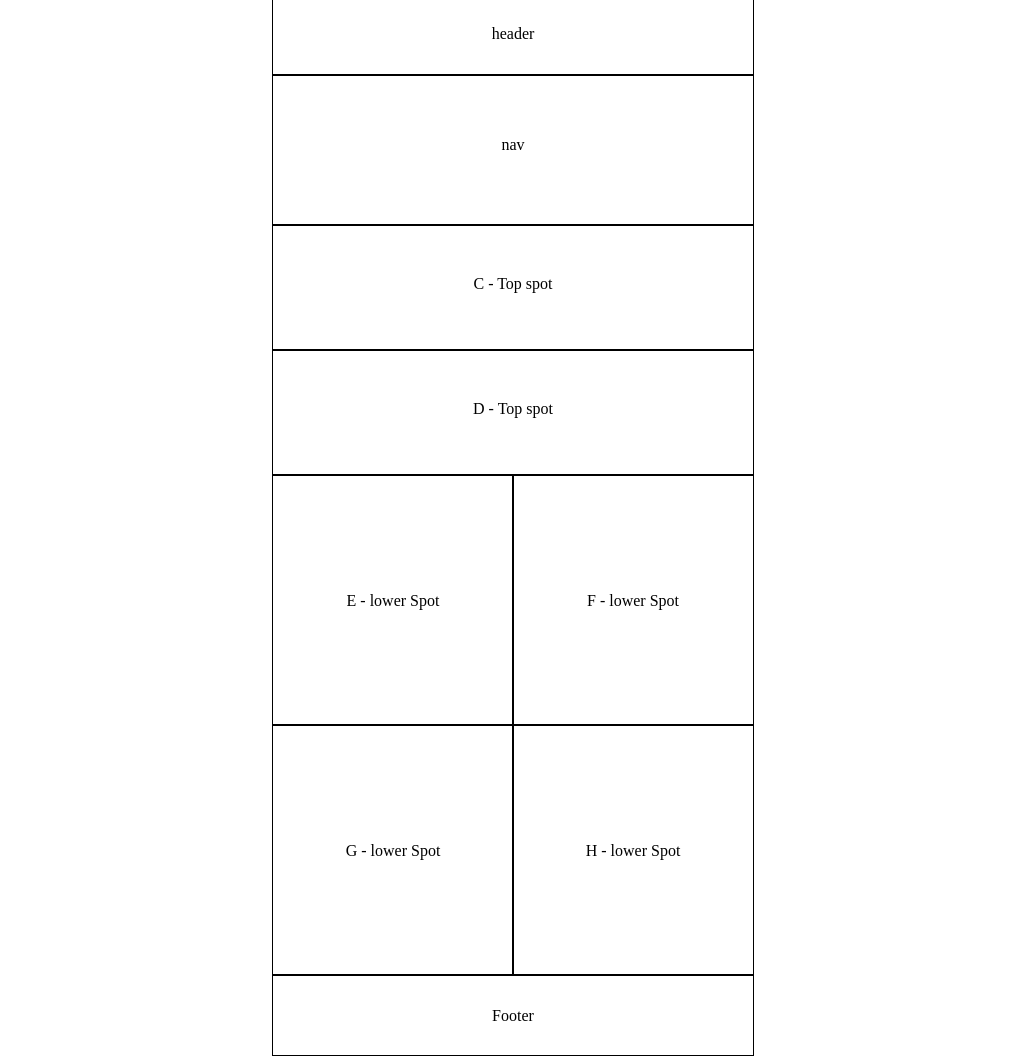
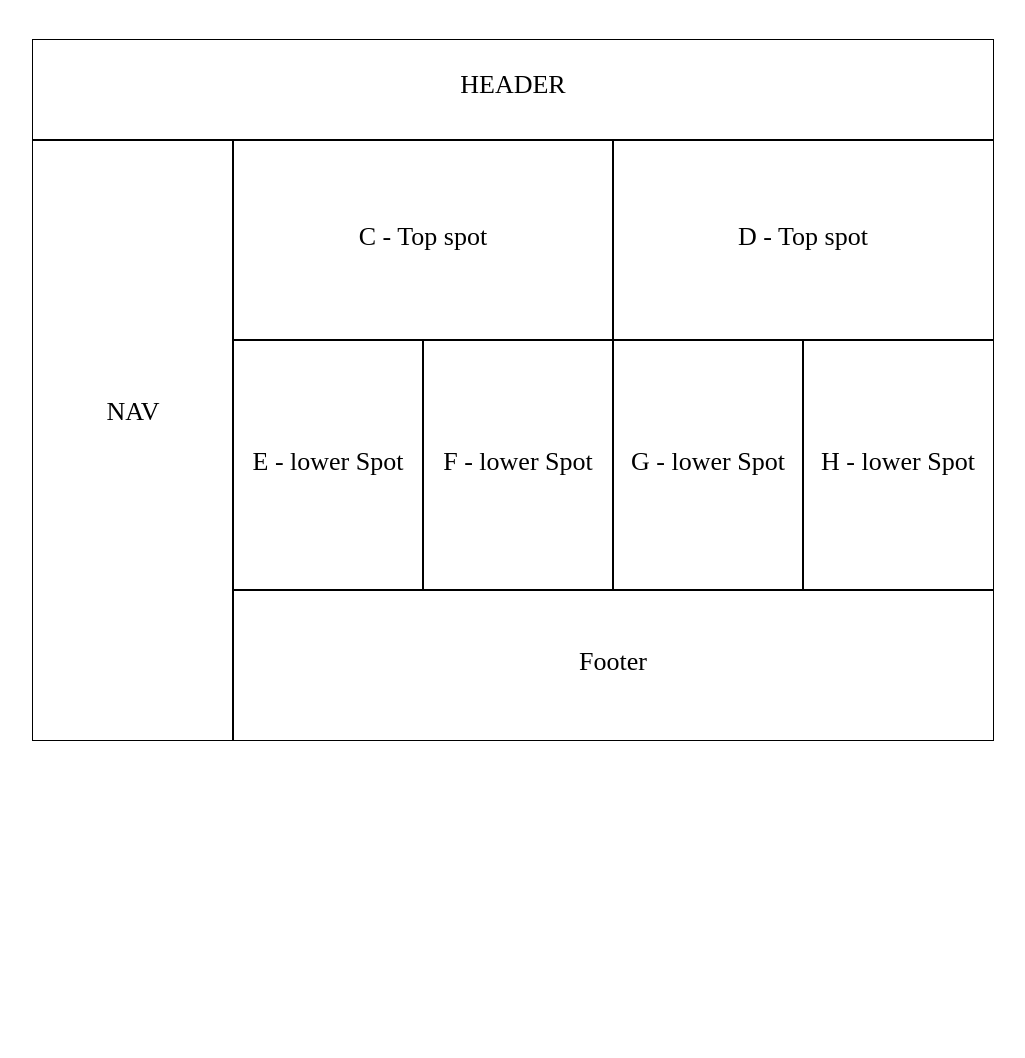
Before and after one commit to Iamheathsmith/ui-challenge-1, a plain HTML site: page index.html in a window 1280 px wide. Shown: the top 1058 px of the page, without its empty margins (127-1152 px from the left). Drawn offline with Linux system fonts and the light colour scheme.

Commit message:
working in desktop

```diff
--- a/index.html
+++ b/index.html
@@ -13,13 +13,13 @@
   <body>
     <div class="header">
       <header>
-        <h1>header</h1>
+        <h1>HEADER</h1>
       </header>
     </div>
+      <section class="content">
         <div class="nav">
-      <h1>nav</h1>
+          <h1>NAV</h1>
         </div>
-    <section class="content">
         <div class="top-spot">
           <div class="top">
             <h1>C - Top spot</h1>
@@ -28,7 +28,7 @@
             <h1>D - Top spot</h1>
           </div>
         </div>
-      <div class="lower-spot">
+        <section class="lower-spot">
           <div class="lower">
             <h1>E - lower Spot</h1>
           </div>
@@ -41,12 +41,13 @@
           <div class="lower">
             <h1>H - lower Spot</h1>
           </div>
-      </div>
         </section>
         <div class="footer">
           <footer>
             <h1>Footer</h1>
           </footer>
         </div>
+      </section>
+    </div>
   </body>
 </html>
--- a/styles/base.css
+++ b/styles/base.css
@@ -8,18 +8,3 @@ body {
   margin: 0 auto;
   display: block;
 }
-
-
-
-
-
-
-
-
-
-
-@media only screen and (max-width: 800px) {
-    body {
-        background-color: lightblue;
-    }
-}
--- a/styles/layout.css
+++ b/styles/layout.css
@@ -1,5 +1,5 @@
 h1 {
   display: inline-block;
-  vertical-align: middle;
   line-height: normal;
+  font-size: 26px;
 }
--- a/styles/modules.css
+++ b/styles/modules.css
@@ -37,6 +37,54 @@ div {
 }
 
 .header {
+  margin-top: 40px;
   height: 75px;
   line-height: 65px;
 }
+
+@media only screen and (min-width: 800px) {
+    body {
+        width: 960px;
+    }
+
+    .header {
+      height: 100px;
+      line-height: 95px;
+    }
+
+    .nav {
+      height: 600px;
+      width: 200px;
+      display: inline-block;
+      float: left;
+      line-height: 550px;
+    }
+
+    .content {
+      float: left;
+      width: 100%;
+    }
+
+    .top-spot {
+      display: inline-flex;
+    }
+
+    .top {
+      display: inline-block;
+      width: 380px;
+      height: 200px;
+      line-height: 200px;
+    }
+
+    .lower {
+      height: 250px;
+      width: 190px;
+    }
+
+    .footer {
+      line-height: 150px;
+      width: 760px;
+      height: 150px;
+      display: inline-block;
+    }
+}
```
Lines whose indentation alone changed are shown as unchanged.
